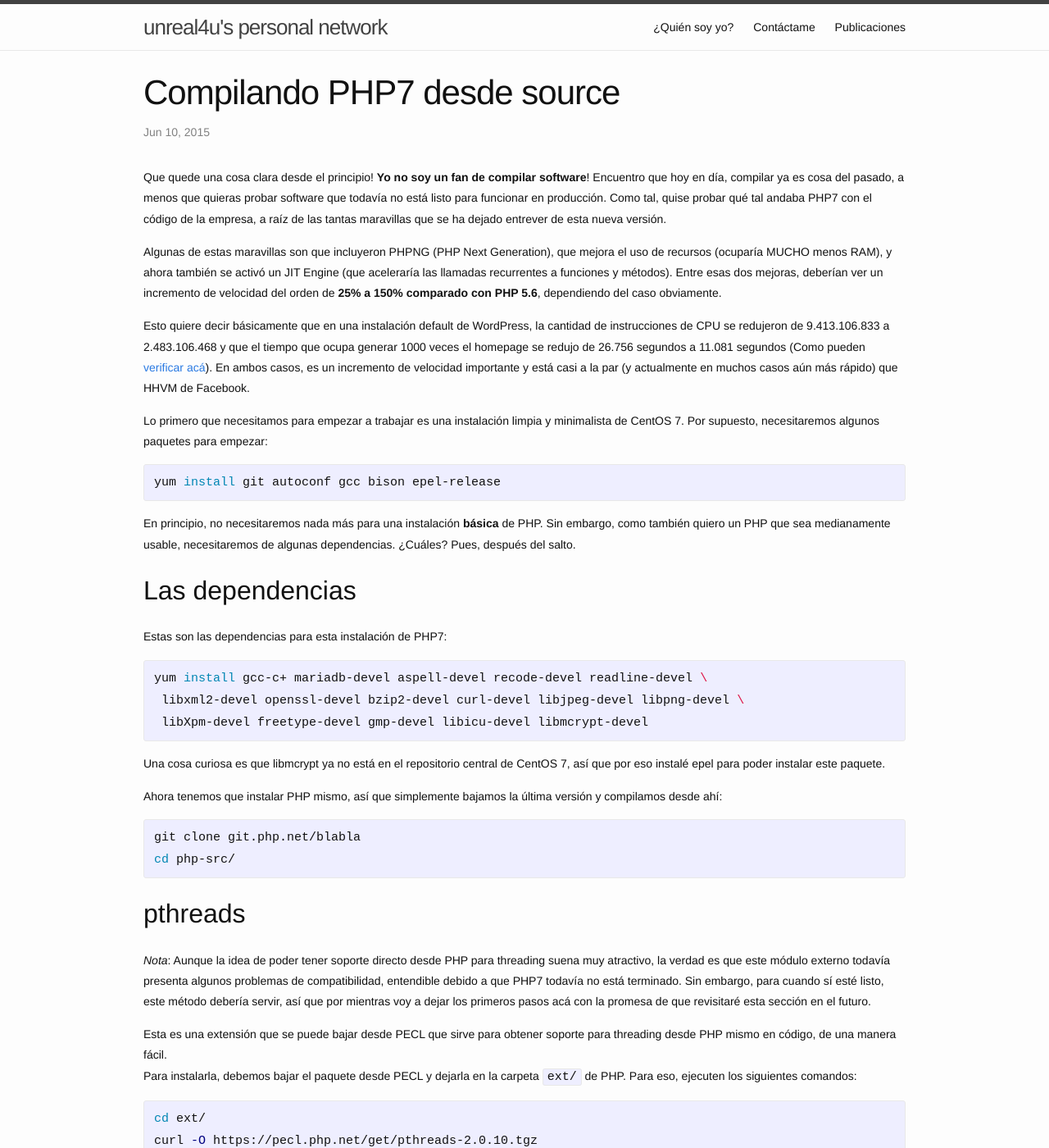
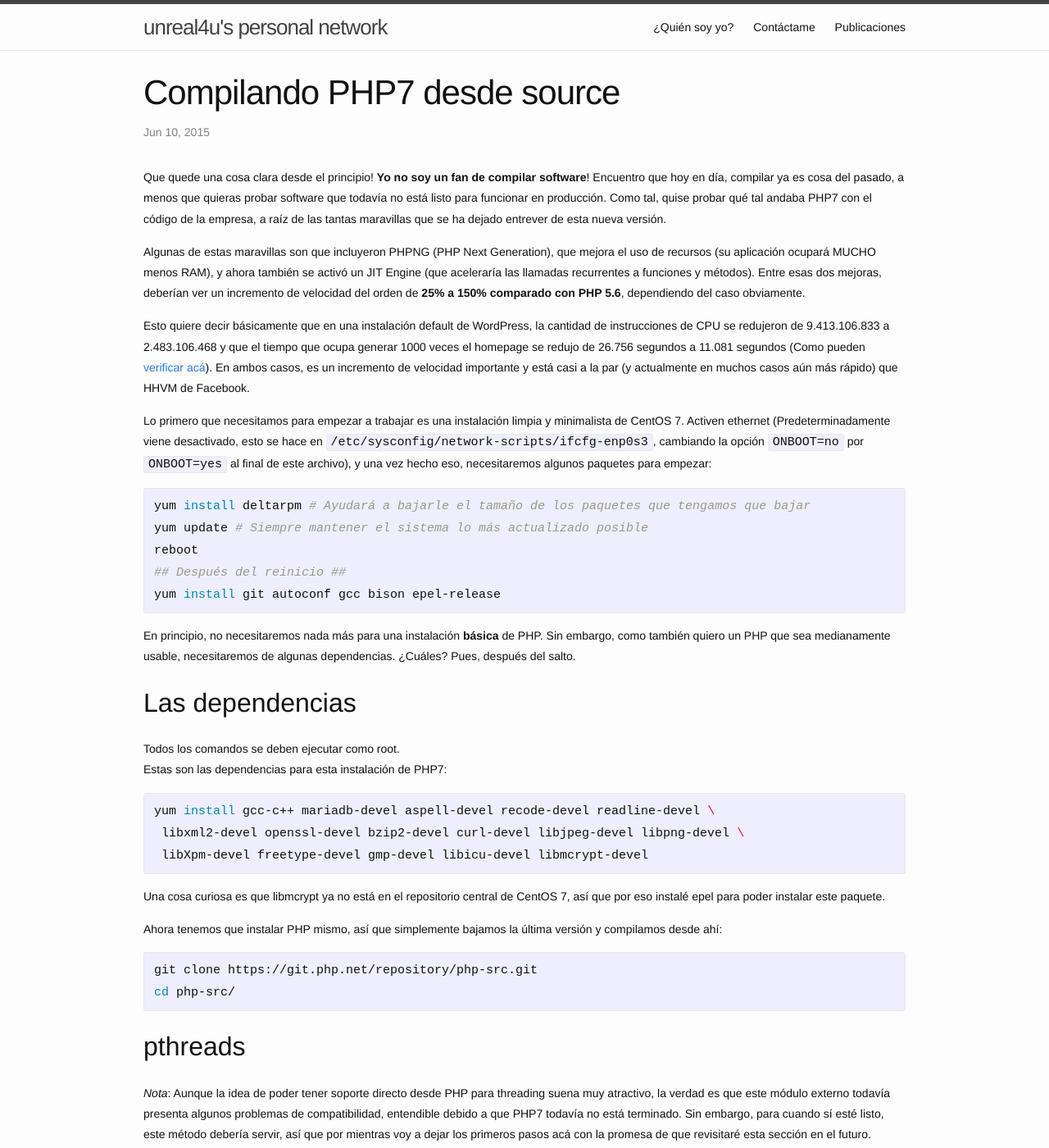
Before and after one commit to unreal4u/blog, a Jekyll site: the page built from _posts/2015/2015-06-10-compilando-php7-desde-source.markdown, in a window 1280 px wide and 1400 px high. Shown: the whole window at 82% size. Built offline with Jekyll 4.4.1, drawn with Linux system fonts in a browser that asks for light colours; comment, search, counter and statistics services are not loaded; some of the changed lines change nothing that is shown; some of the changed text lies outside the part shown.

Commit message:
Verification of all steps and final edits

```diff
--- a/_posts/2015/2015-06-10-compilando-php7-desde-source.markdown
+++ b/_posts/2015/2015-06-10-compilando-php7-desde-source.markdown
@@ -8,27 +8,42 @@
 - PHP
 ---
 
-Que quede una cosa clara desde el principio! **Yo no soy un fan de compilar software**! Encuentro que hoy en día, compilar ya es cosa del pasado, a menos que quieras probar software que todavía no está listo para funcionar en producción. Como tal, quise probar qué tal andaba PHP7 con el código de la empresa, a raíz de las tantas maravillas que se ha dejado entrever de esta nueva versión.
+Que quede una cosa clara desde el principio! **Yo no soy un fan de compilar software**! Encuentro que hoy en día, compilar ya es cosa del pasado,
+a menos que quieras probar software que todavía no está listo para funcionar en producción. Como tal, quise probar qué tal andaba PHP7 con el
+código de la empresa, a raíz de las tantas maravillas que se ha dejado entrever de esta nueva versión.
 
-Algunas de estas maravillas son que incluyeron PHPNG (PHP Next Generation), que mejora el uso de recursos (ocuparía MUCHO menos RAM), y ahora también se activó un JIT Engine (que aceleraría las llamadas recurrentes a funciones y métodos). Entre esas dos mejoras, deberían ver un incremento de velocidad del orden de **25% a 150% comparado con PHP 5.6**, dependiendo del caso obviamente.
+Algunas de estas maravillas son que incluyeron PHPNG (PHP Next Generation), que mejora el uso de recursos (su aplicación ocupará MUCHO menos RAM),
+y ahora también se activó un JIT Engine (que aceleraría las llamadas recurrentes a funciones y métodos). Entre esas dos mejoras, deberían ver un
+incremento de velocidad del orden de **25% a 150% comparado con PHP 5.6**, dependiendo del caso obviamente.
 
-Esto quiere decir básicamente que en una instalación default de WordPress, la cantidad de instrucciones de CPU se redujeron de 9.413.106.833 a 2.483.106.468 y que el tiempo que ocupa generar 1000 veces el homepage se redujo de 26.756 segundos a 11.081 segundos (Como pueden [verificar acá](https://docs.google.com/spreadsheets/d/1qW0avj2eRvPVxj_5V4BBNrOP1ULK7AaXTFsxcffFxT8/edit?pli=1#gid=1334306309)). En ambos casos, es un incremento de velocidad importante y está casi a la par (y actualmente en muchos casos aún más rápido) que HHVM de Facebook.
+Esto quiere decir básicamente que en una instalación default de WordPress, la cantidad de instrucciones de CPU se redujeron de 9.413.106.833 a
+2.483.106.468 y que el tiempo que ocupa generar 1000 veces el homepage se redujo de 26.756 segundos a 11.081 segundos (Como pueden
+[verificar acá](https://docs.google.com/spreadsheets/d/1qW0avj2eRvPVxj_5V4BBNrOP1ULK7AaXTFsxcffFxT8/edit?pli=1#gid=1334306309)). En ambos casos,
+es un incremento de velocidad importante y está casi a la par (y actualmente en muchos casos aún más rápido) que HHVM de Facebook.
 
-Lo primero que necesitamos para empezar a trabajar es una instalación limpia y minimalista de CentOS 7. Por supuesto, necesitaremos algunos paquetes para empezar:
+Lo primero que necesitamos para empezar a trabajar es una instalación limpia y minimalista de CentOS 7. Activen ethernet (Predeterminadamente
+viene desactivado, esto se hace en <code>/etc/sysconfig/network-scripts/ifcfg-enp0s3</code>, cambiando la opción <code>ONBOOT=no</code> por
+<code>ONBOOT=yes</code> al final de este archivo), y una vez hecho eso, necesitaremos algunos paquetes para empezar:
 {% highlight bash %}
+yum install deltarpm # Ayudará a bajarle el tamaño de los paquetes que tengamos que bajar
+yum update # Siempre mantener el sistema lo más actualizado posible
+reboot
+## Después del reinicio ##
 yum install git autoconf gcc bison epel-release
 {% endhighlight %}
 
-En principio, no necesitaremos nada más para una instalación **básica** de PHP. Sin embargo, como también quiero un PHP que sea medianamente usable, necesitaremos de algunas dependencias. ¿Cuáles? Pues, después del salto.
+En principio, no necesitaremos nada más para una instalación **básica** de PHP. Sin embargo, como también quiero un PHP que sea medianamente
+usable, necesitaremos de algunas dependencias. ¿Cuáles? Pues, después del salto.
 
 <!-- more -->
 
 ## Las dependencias
 
+Todos los comandos se deben ejecutar como root.
 Estas son las dependencias para esta instalación de PHP7:
 
 {% highlight bash %}
-yum install gcc-c+ mariadb-devel aspell-devel recode-devel readline-devel \
+yum install gcc-c++ mariadb-devel aspell-devel recode-devel readline-devel \
  libxml2-devel openssl-devel bzip2-devel curl-devel libjpeg-devel libpng-devel \
  libXpm-devel freetype-devel gmp-devel libicu-devel libmcrypt-devel
 {% endhighlight %}
@@ -37,7 +52,7 @@
 
 Ahora tenemos que instalar PHP mismo, así que simplemente bajamos la última versión y compilamos desde ahí:
 {% highlight bash %}
-git clone git.php.net/blabla
+git clone https://git.php.net/repository/php-src.git
 cd php-src/
 {% endhighlight %}
 
@@ -66,25 +81,25 @@
 {% highlight bash %}
 ./buildconf
 ./configure \
- --prefix=/usr \ # Path estándar para CentOS
- --with-config-file-path=/etc \ # Estándar para CentOS
- --enable-mbstring \ # Queremos las funciones mb
- --enable-zip \ # Queremos funcionalidad de Zip
- --enable-bcmath \ # Librería útil para cálculos matemáticos
- --enable-pcntl \ # Útil para CLI
+ --prefix=/usr \
+ --with-config-file-path=/etc \
+ --enable-mbstring \
+ --enable-zip \
+ --enable-bcmath \
+ --enable-pcntl \
  --enable-ftp \
- --enable-exif \ # Trabajar con imágenes? Claro!
+ --enable-exif \
  --enable-calendar \
  --enable-sysvmsg \
  --enable-sysvsem \
  --enable-sysvshm \
  --enable-wddx \
- --with-curl \ # curl es un must
- --with-mcrypt \ # mcrypt es casi obligación hoy en día
- --with-iconv \ # i18n
+ --with-curl \
+ --with-mcrypt \
+ --with-iconv \
  --with-gmp \
  --with-pspell \
- --with-gd \ # GD es la más popular, también podría haber sido Imagick
+ --with-gd \
  --with-jpeg-dir=/usr \
  --with-png-dir=/usr \
  --with-zlib-dir=/usr \
@@ -93,18 +108,18 @@
  --enable-gd-native-ttf \
  --enable-gd-jis-conv \
  --with-openssl \
- --with-pdo-mysql=/usr \ # PDO? Por supuesto!
- --with-gettext=/usr \ i18n
+ --with-pdo-mysql=/usr \
+ --with-gettext=/usr \
  --with-zlib=/usr \
  --with-bz2=/usr \
  --with-recode=/usr \
  --with-mysqli=/usr/bin/mysql\_config \
- --enable-maintainer-zts \ # Para pthreads
- --enable-intl \ # i18n
- --enable-opcache \ # Powaaa
- --enable-opcache-file \ # Experimental!
- --enable-fpm \ # Soporte fast-cgi
- --with-readline # Para phpdbg
+ --enable-maintainer-zts \
+ --enable-intl \
+ --enable-opcache \
+ --enable-opcache-file \
+ --enable-fpm \
+ --with-readline
 {% endhighlight %}
 
 Una vez compilado, podemos proceder a crear el build y la instalación propiamente tal, a tomar café!
```
